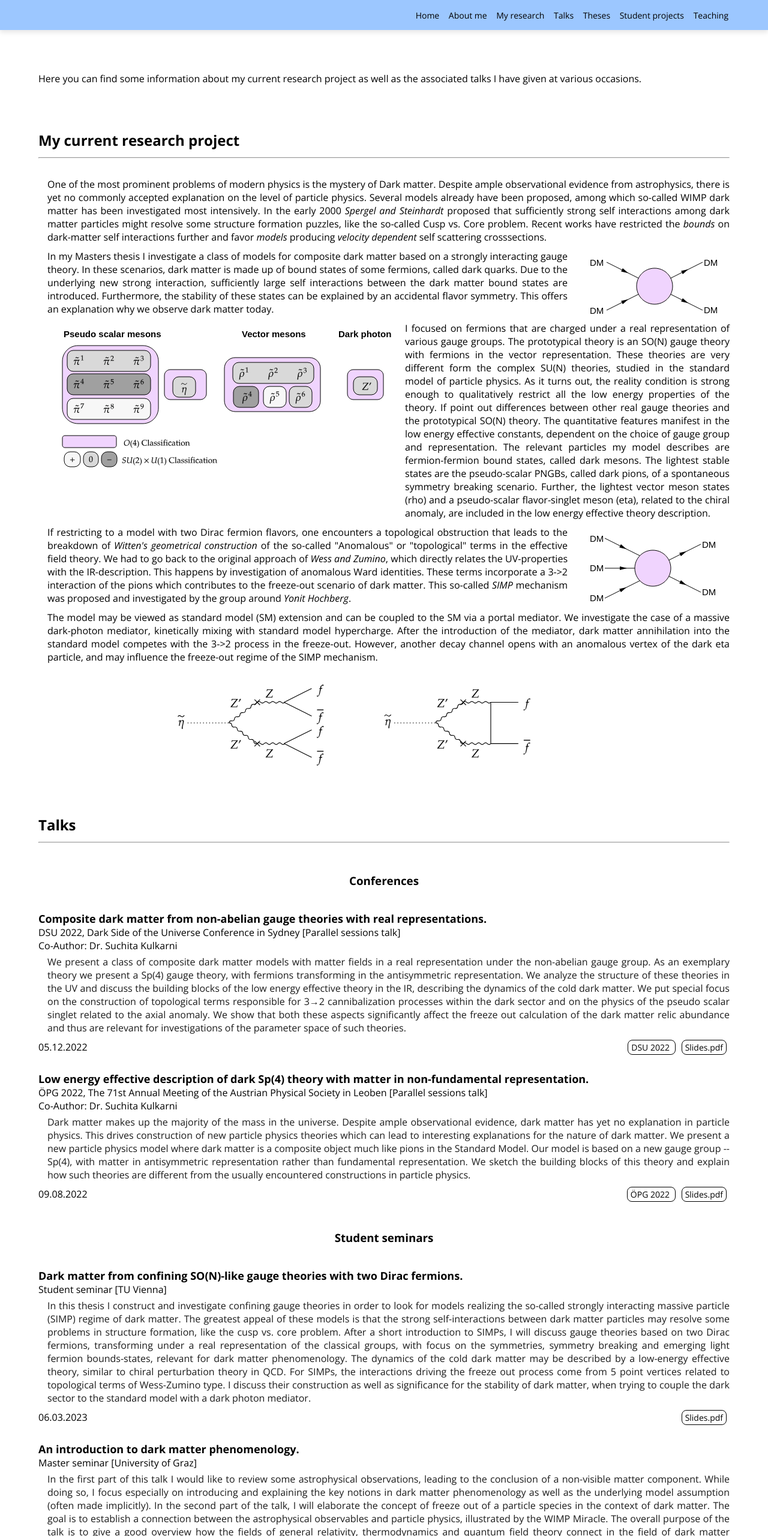
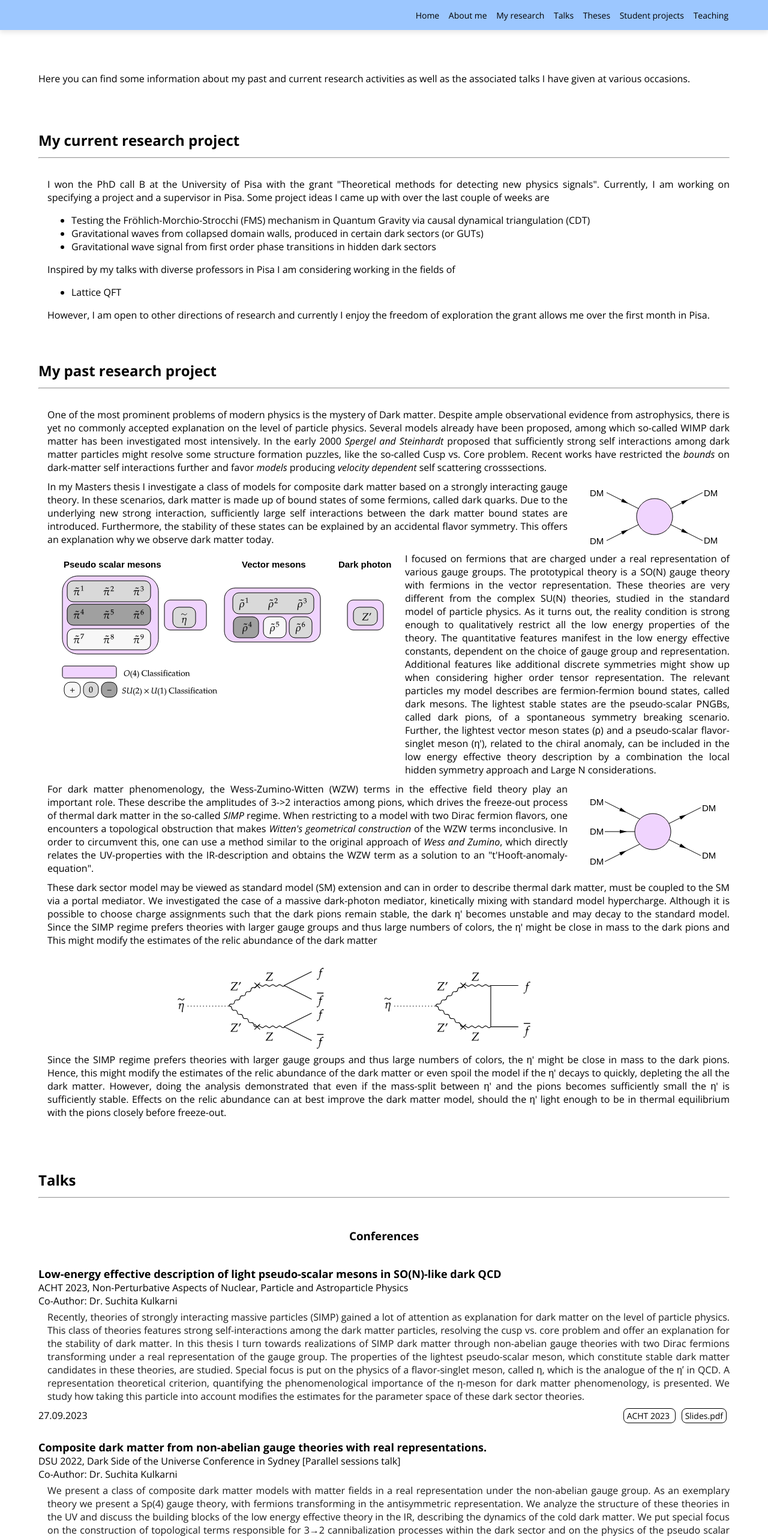
Before and after one commit to Joachim-Pomper/homepage, a plain HTML site: page research.html in a window 1280 px wide. Shown: the top 2560 px of the page at 60% size. Drawn offline with nearby package versions, Linux system fonts and the light colour scheme.

Commit message:
update webpage for Pisa

```diff
--- a/research.html
+++ b/research.html
@@ -63,17 +63,40 @@
     <div id="top-bar" style="padding-top: 20px;"></div>
     <div class="section-container">
         <div style="padding-top: 50px;" class="text-block"></div>
-            Here you can find some information about my current research project as well as the associated talks I have given at various occasions.
+            Here you can find some information about my past and current research activities as well as the associated talks I have given at various occasions.
         </div>
     </div>
 
     <!-- Research -->
+
     <div class="section-bar" id="research" style="padding-top: 20px;"></div>
     <div class="section-container">
         <h2>
             My current research project
             <hr>
         </h2>
+        <div class="text-block">
+            I won the PhD call B at the University of Pisa with the grant "Theoretical methods for detecting new physics signals".
+            Currently, I am working on specifying a project and a supervisor in Pisa.
+            Some project ideas I came up with over the last couple of weeks are
+            <ul>
+                <li>Testing the Fröhlich-Morchio-Strocchi (FMS) mechanism in Quantum Gravity via causal dynamical triangulation (CDT) </li>
+                <li>Gravitational waves from collapsed domain walls, produced in certain dark sectors (or GUTs)</li>
+                <li>Gravitational wave signal from first order phase transitions in hidden dark sectors</li>
+            </ul>
+            Inspired by my talks with diverse professors in Pisa I am considering working in the fields of
+            <ul>
+                <li> Lattice QFT </li>
+            </ul>
+            However, I am open to other directions of research and currently I enjoy the freedom of exploration the grant allows me over the first month in Pisa.
+        </div>
+    </div>
+    <div class="section-container">
+        <h2>
+            My past research project
+            <hr>
+        </h2>
+
         <div class="text-block">
             One of the most prominent problems of modern physics is the mystery of Dark matter. Despite ample observational evidence from astrophysics, there is yet no commonly accepted explanation on the level of particle physics. Several models already have been proposed, among which so-called WIMP dark matter has been investigated most intensively. In the early 2000 <a class="text-link" href="http://arxiv.org/abs/astro-ph/9909386"> Spergel and Steinhardt </a> proposed that sufficiently strong self interactions among dark matter particles might resolve some structure formation puzzles, like the so-called Cusp vs. Core problem. Recent works have restricted the <a class="text-link" href="https://arxiv.org/abs/2012.06611"> bounds </a> on dark-matter self interactions further and favor <a class="text-link" href="https://arxiv.org/abs/2205.08088"> models </a> producing <a class="text-link" href="http://arxiv.org/abs/1508.03339"> velocity dependent </a> self scattering crosssections.
         </div>
@@ -90,28 +113,33 @@
                 <img src="graphix/particles_long.svg" alt="particles">
             </picture>
             <div class="research-paragraph-right">
-                I focused on fermions that are charged under a real representation of various gauge groups. The prototypical theory is an SO(N) gauge theory with fermions in the vector representation.
-                These theories are very different form the complex SU(N) theories, studied in the standard model of particle physics.
-                As it turns out, the reality condition is strong enough to qualitatively restrict all the low energy properties of the theory. If point out differences between other real gauge theories and the prototypical SO(N) theory. The quantitative features manifest in the low energy effective constants, dependent on the choice of gauge group and representation.
-                The relevant particles my model describes are fermion-fermion bound states, called dark mesons. The lightest stable states are the pseudo-scalar PNGBs, called dark pions, of a spontaneous symmetry breaking scenario. Further, the lightest vector meson states (rho) and a pseudo-scalar flavor-singlet meson (eta), related to the chiral anomaly, are included in the low energy effective theory description.
+                I focused on fermions that are charged under a real representation of various gauge groups. The prototypical theory is a SO(N) gauge theory with fermions in the vector representation.
+                These theories are very different from the complex SU(N) theories, studied in the standard model of particle physics.
+                As it turns out, the reality condition is strong enough to qualitatively restrict all the low energy properties of the theory. The quantitative features manifest in the low energy effective constants, dependent on the choice of gauge group and representation. Additional features like additional discrete symmetries might show up when considering higher order tensor representation.
+                The relevant particles my model describes are fermion-fermion bound states, called dark mesons. The lightest stable states are the pseudo-scalar PNGBs, called dark pions, of a spontaneous symmetry breaking scenario. Further, the lightest vector meson states (&rho;) and a pseudo-scalar flavor-singlet meson (&eta;'), related to the chiral anomaly, can be included in the low energy effective theory description by a combination the local hidden symmetry approach and Large N considerations.
             </div>
 
         </div>
         <div class="research-container-left">
             <div class="research-paragraph-left">
-                If restricting to a model with two Dirac fermion flavors, one encounters a topological obstruction that leads to the breakdown of <a class="text-link" href="https://www.sciencedirect.com/science/article/abs/pii/0550321383900639">Witten's geometrical construction</a> of the so-called "Anomalous" or "topological" terms in the effective field theory. We had to go back to the original approach of <a class="text-link" href="http://arxiv.org/abs/hep-th/9602093">Wess and Zumino</a>, which directly relates the UV-properties with the IR-description. This happens by investigation of anomalous Ward identities.
-                These terms incorporate a 3->2 interaction of the pions which contributes to the freeze-out scenario of dark matter. This so-called <a class="text-link" href="https://arxiv.org/abs/1402.5143">SIMP</a> mechanism was proposed and investigated by the group around <a class="text-link" href="https://arxiv.org/abs/1512.07917">Yonit Hochberg</a>.
+                For dark matter phenomenology, the Wess-Zumino-Witten (WZW) terms in the effective field theory play an important role. These describe the amplitudes of 3->2 interactios among pions, which drives the freeze-out process of thermal dark matter in the so-called <a class="text-link" href="https://arxiv.org/abs/1402.5143">SIMP</a> regime.
+                When restricting to a model with two Dirac fermion flavors, one encounters a topological obstruction that makes <a class="text-link" href="https://www.sciencedirect.com/science/article/abs/pii/0550321383900639">Witten's geometrical construction</a> of the WZW terms inconclusive. In order to circumvent this, one can use a method similar to the original approach of <a class="text-link" href="http://arxiv.org/abs/hep-th/9602093">Wess and Zumino</a>, which directly relates the UV-properties with the IR-description and obtains the WZW term as a solution to an "t'Hooft-anomaly-equation".
             </div>
             <img src="graphix/23interactions.svg" alt="particles" class="research-pic-right">
         </div>
         <div class="text-block">
-            The model may be viewed as standard model (SM) extension and can be coupled to the SM via a portal mediator. We investigate the case of a massive dark-photon mediator, kinetically mixing with standard model hypercharge. After the introduction of the mediator, dark matter annihilation into the standard model competes with the 3->2 process in the freeze-out. However, another decay channel opens with an anomalous vertex of the dark eta particle, and may influence the freeze-out regime of the SIMP mechanism.
+            These dark sector model may be viewed as standard model (SM) extension and can in order to describe thermal dark matter, must be coupled to the SM via a portal mediator. We investigated the case of a massive dark-photon mediator, kinetically mixing with standard model hypercharge. Although it is possible to choose charge assignments such that the dark pions remain stable, the dark &eta;' becomes unstable and may decay to the standard model.
+            Since the SIMP regime prefers theories with larger gauge groups and thus large numbers of colors, the &eta;' might be close in mass to the dark pions and This might modify the estimates of the relic abundance of the dark matter
         </div>
         <div style="display: flex; justify-content: center">
             <img src="graphix/eta_decay.svg" alt="particles" class="research-pic-bottom">
         </div>
+        <div class="text-block">
+            Since the SIMP regime prefers theories with larger gauge groups and thus large numbers of colors, the &eta;' might be close in mass to the dark pions. Hence, this  might modify the estimates of the relic abundance of the dark matter or even spoil the model if the  &eta;' decays to quickly, depleting the all the dark matter.
+            However, doing the analysis demonstrated that even if the mass-split between  &eta;' and the pions becomes sufficiently small the  &eta;' is sufficiently stable. Effects on the relic abundance can at best improve the dark matter model, should the  &eta;' light enough to be in thermal equilibrium with the pions closely before freeze-out.
+        </div>
+    </div>
 
-    </div>
 
     <!-- Conference talks -->
     <div class="section-bar" id="talks" style="padding-top: 20px;"></div>
@@ -123,6 +151,32 @@
         <h3 style="text-align:center;padding-bottom:20px;">
             Conferences
         </h3>
+
+        <div class="project-container">
+            <div class ="project-title">
+                Low-energy effective description of light pseudo-scalar mesons in SO(N)-like dark QCD
+            </div>
+            <div class="project-subtitle">
+                ACHT 2023, Non-Perturbative Aspects of Nuclear, Particle and Astroparticle Physics
+            </div>
+            <div>Co-Author: <a class="supervisor-link" href="https://homepage.uni-graz.at/de/suchita.kulkarni/"> Dr. Suchita Kulkarni</a>
+            </div>
+            <div class="abstract-block">
+                Recently, theories of strongly interacting massive particles (SIMP) gained a lot of attention as explanation for dark matter on the level of particle physics. This class of theories features strong self-interactions among the dark matter particles, resolving the cusp vs. core problem and offer an explanation for the stability of dark matter. In this thesis I turn towards realizations of SIMP dark matter through non-abelian gauge theories with two Dirac fermions transforming under a real representation of the gauge group. The properties of the lightest pseudo-scalar meson, which constitute stable dark matter candidates in these theories, are studied. Special focus is put on the physics of a flavor-singlet meson, called η, which is the analogue of the η′ in QCD. A representation theoretical criterion, quantifying the phenomenological importance of the η-meson for dark matter phenomenology, is presented. We study how taking this particle into account modifies the estimates for the parameter space of these dark sector theories.
+            </div>
+            <div class="project-bottom-line">
+                <div> 27.09.2023</div>
+                <div>
+                    <a class="pdf-button" href="https://indico.cern.ch/event/1238890/overview">
+                        ACHT 2023
+                    </a>
+                    <a class="pdf-button" href="talks/ACHT_2023/ACHT2023_Pomper.pdf">
+                        Slides.pdf
+                    </a>
+                </div>
+            </div>
+        </div>
+
         <div class="project-container">
             <div class ="project-title" >
                 Composite dark matter from non-abelian gauge theories with real representations.
@@ -142,31 +196,6 @@
                         DSU 2022
                     </a>
                     <a class="pdf-button" href="talks/DSU_2022/DSU2022_CompositeDarkMatterFromNonAbelianGaugeTheoriesWithRealRepresentations.pdf">
-                        Slides.pdf
-                    </a>
-                </div>
-            </div>
-        </div>
-
-        <div class="project-container">
-            <div class ="project-title">
-                Low energy effective description of dark Sp(4) theory with matter in non-fundamental representation.
-            </div>
-            <div class="project-subtitle">
-                ÖPG 2022, The 71st Annual Meeting of the Austrian Physical Society in Leoben [Parallel sessions talk]
-            </div>
-            <div>Co-Author: <a class="supervisor-link" href="https://homepage.uni-graz.at/de/suchita.kulkarni/"> Dr. Suchita Kulkarni</a>
-            </div>
-            <div class="abstract-block">
-                Dark matter makes up the majority of the mass in the universe. Despite ample observational evidence, dark matter has yet no explanation in particle physics. This drives construction of new particle physics theories which can lead to interesting explanations for the nature of dark matter. We present a new particle physics model where dark matter is a composite object much like pions in the Standard Model. Our model is based on a new gauge group -- Sp(4), with matter in antisymmetric representation rather than fundamental representation. We sketch the building blocks of this theory and explain how such theories are different from the usually encountered constructions in particle physics.
-            </div>
-            <div class="project-bottom-line">
-                <div> 09.08.2022</div>
-                <div>
-                    <a class="pdf-button" href="https://oepg2022.unileoben.ac.at/">
-                        ÖPG 2022
-                    </a>
-                    <a class="pdf-button" href="talks/OEPG_2022/OEPG2022_LowEnergyEffectiveDescriptionOfSP4TheoryWithMatterInNonFundamentalRepresentations.pdf">
                         Slides.pdf
                     </a>
                 </div>
```
Also changed, not shown: index.html (+3 -17 lines), projects.html (+10 -9 lines), teaching.html (+10 -9 lines), 3 other files.
